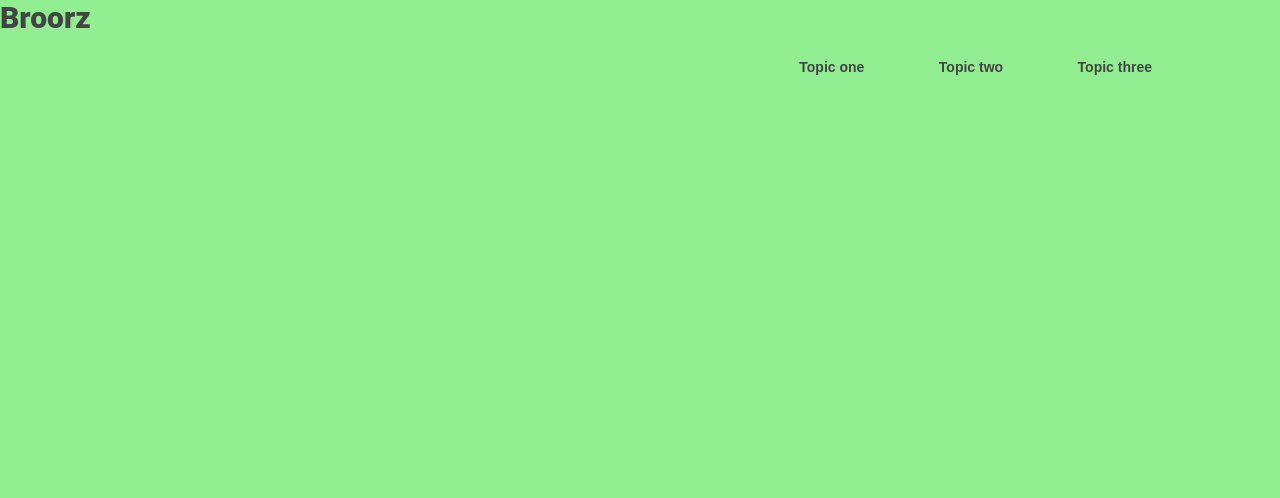
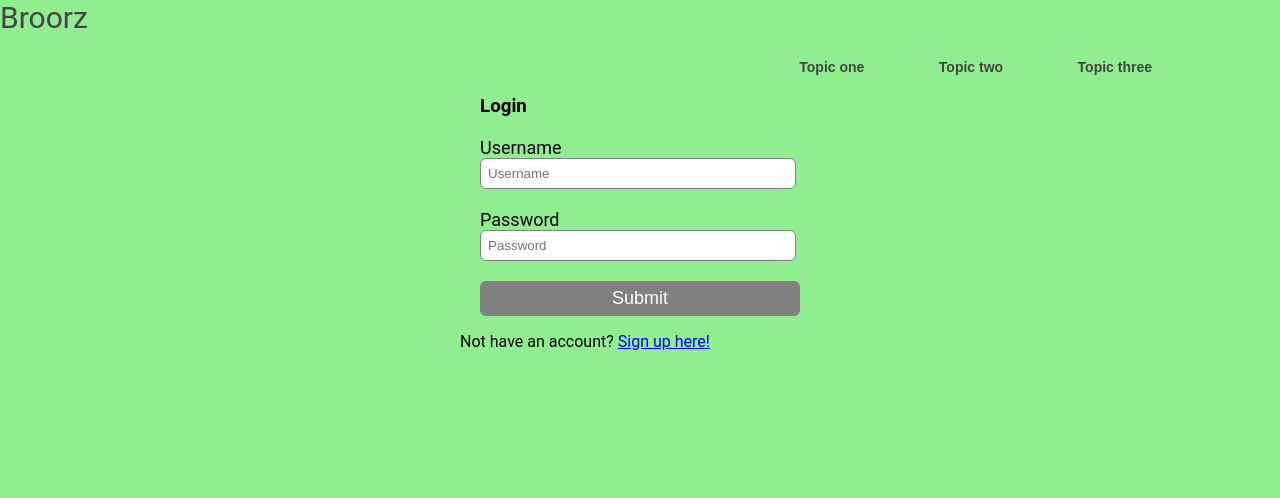
Before and after one commit to AladdinX/broorzz, a website built with Parcel: page src/index.html in a window 1280 px wide. Built offline with nearby package versions, Linux system fonts and the light colour scheme.

Commit message:
Logga in sida
skapat logga in med namn och lösenord samt stylat med css

```diff
--- a/src/index.html
+++ b/src/index.html
@@ -1,5 +1,6 @@
 <!DOCTYPE html>
 <html lang="en">
+
 <head>
   <meta charset="UTF-8">
   <meta http-equiv="X-UA-Compatible" content="IE=edge">
@@ -7,6 +8,7 @@
   <title>Document</title>
   <link rel="stylesheet" href="style.css">
 </head>
+
 <body>
   <header>
     <a href="#" class="titel">Broorz</a>
@@ -23,6 +25,20 @@
       </nav>
     </div>
   </header>
+  <div class="login-box">
 
+ <form>
+  <h3> Login</h3>
+   <label> Username</label>
+   <input type="Username" placeholder="Username">
+   <label> Password</label>
+   <input type="Password" placeholder="Password">
+   <input type="button" value="Submit">
+
+ </form>
+
+ <p class="crate-account"> Not have an account? <a href="signup.html">Sign up here!</p>
+</div>
 </body>
+
 </html>
--- a/src/style.css
+++ b/src/style.css
@@ -1,9 +1,12 @@
 body {
 	margin: 0;
-	font-weight: 800;
+	/* font-weight: 800; */
       background-color:lightgreen;
     font-family: 'Roboto', sans-serif;
+    padding:
 }
+
+/* Header */
 .titel{
     color: #444;
   text-decoration: none;
@@ -25,7 +28,7 @@ header::after {
   clear: both;
 }
 
-
+/* Nav bar */
 nav {
   float: right;
   display: flex;
@@ -46,6 +49,7 @@ nav li {
 }
 
 nav a {
+  font-weight: 800;
   color: #444;
   text-decoration: none;
   font-size: 14px;
@@ -65,7 +69,7 @@ nav a::before {
 nav a:hover::before {
   width: 100%;
 }
-
+/* Signup */
 .signup-box {
     width: 360px;
     height: 620px;
@@ -108,3 +112,18 @@ input[type='button'] {
     color: white;
     font-size: 18px;
 }
+
+/* Login */
+.login-box {
+  width: 360px;
+  height: 400px;
+  margin:auto;
+  border-radius: 3px;
+
+
+
+}
+
+.create-account{
+  text-align: center;
+}
```
Lines whose indentation alone changed are shown as unchanged.
